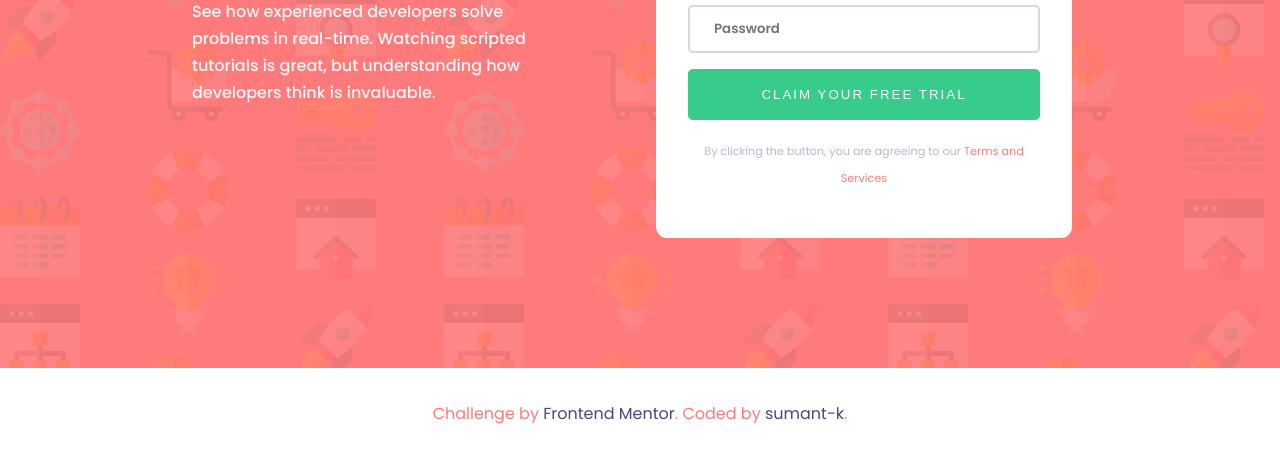
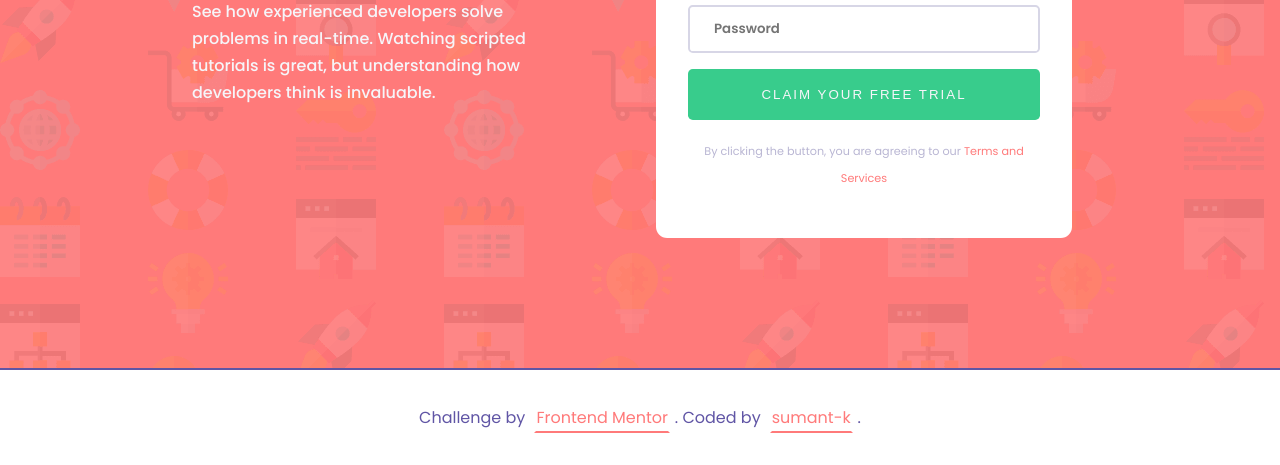
Before and after one commit to sumant-k/fm-intro-signup-form, a website: page index.html in a window 1280 px wide. Shown: the part 432-897 px from the top of the page. Before the commit the page ends 859 px from the top, so only its background shows below. Drawn offline with Linux system fonts and the light colour scheme.

Commit message:
attribution modified

```diff
--- a/index.html
+++ b/index.html
@@ -85,8 +85,8 @@
         </form>
       </div>
     </section>
-    <footer class="footer">
-      <p class="footer__attribution">
+    <footer>
+      <p class="attribution">
         Challenge by
         <a href="https://www.frontendmentor.io?ref=challenge" target="_blank"
           >Frontend Mentor</a
--- a/scss/component/_footer.scss
+++ b/scss/component/_footer.scss
@@ -1,11 +1,23 @@
-.footer {
-  text-align: center;
-  margin-top: 2rem;
-
-  &__attribution {
+.attribution {
+  border-top: 2px solid $color-accent-blue;
+  font-size: 1rem;
+  color: $color-accent-blue;
+  a {
+    outline: none;
+    display: inline-block;
+    margin: 0 0.3rem;
+    text-decoration: none;
     color: $color-primary-red;
-    a {
-      color: darken($color-accent-blue, 10%);
+    border-top: 2px solid transparent;
+    border-left: 2px solid transparent;
+    border-right: 2px solid transparent;
+    border-bottom: 2px solid $color-primary-red;
+    transition: all 0.3s;
+    &:active,
+    &:hover {
+      border: 2px solid $color-primary-green;
     }
   }
+  padding: 2rem;
+  text-align: center;
 }
```
Also changed, not shown: package.json (+6 -4 lines), css/style.css, 1 other file.
